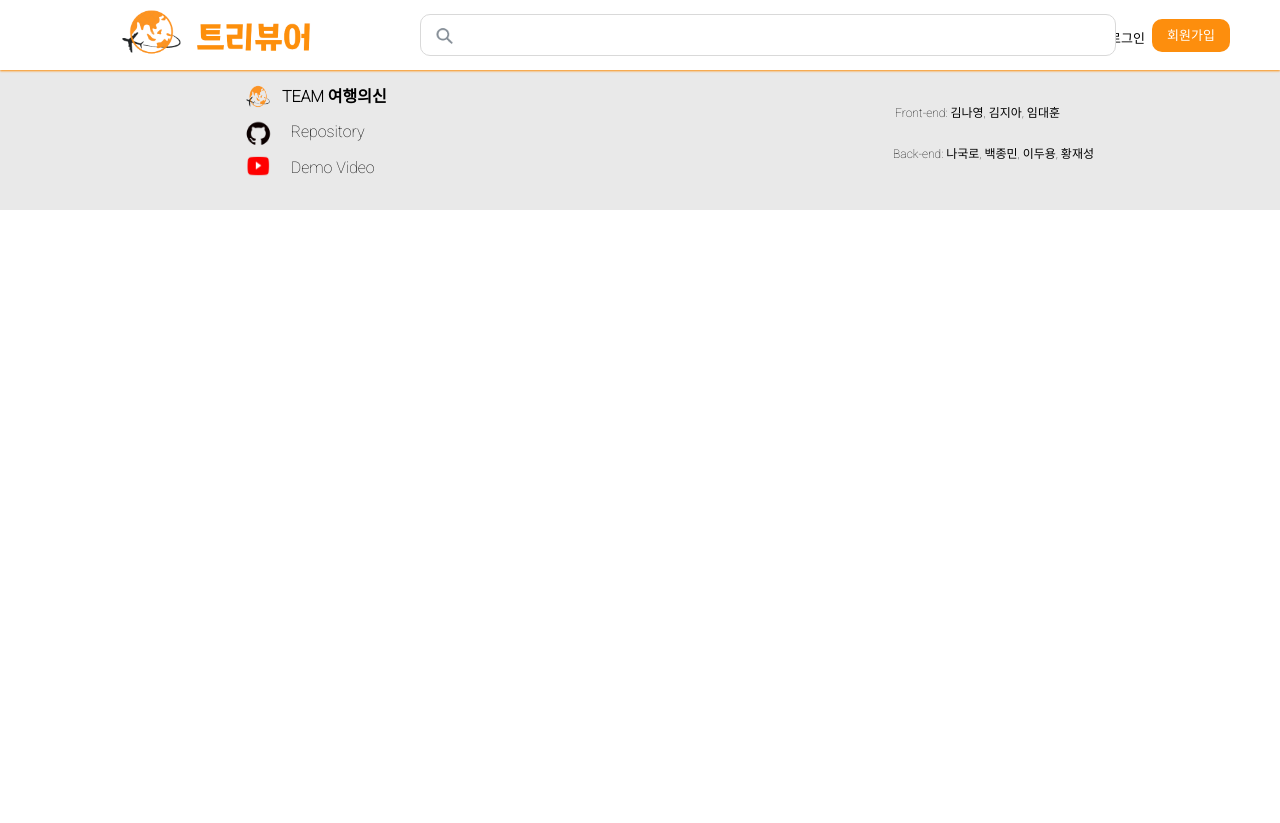
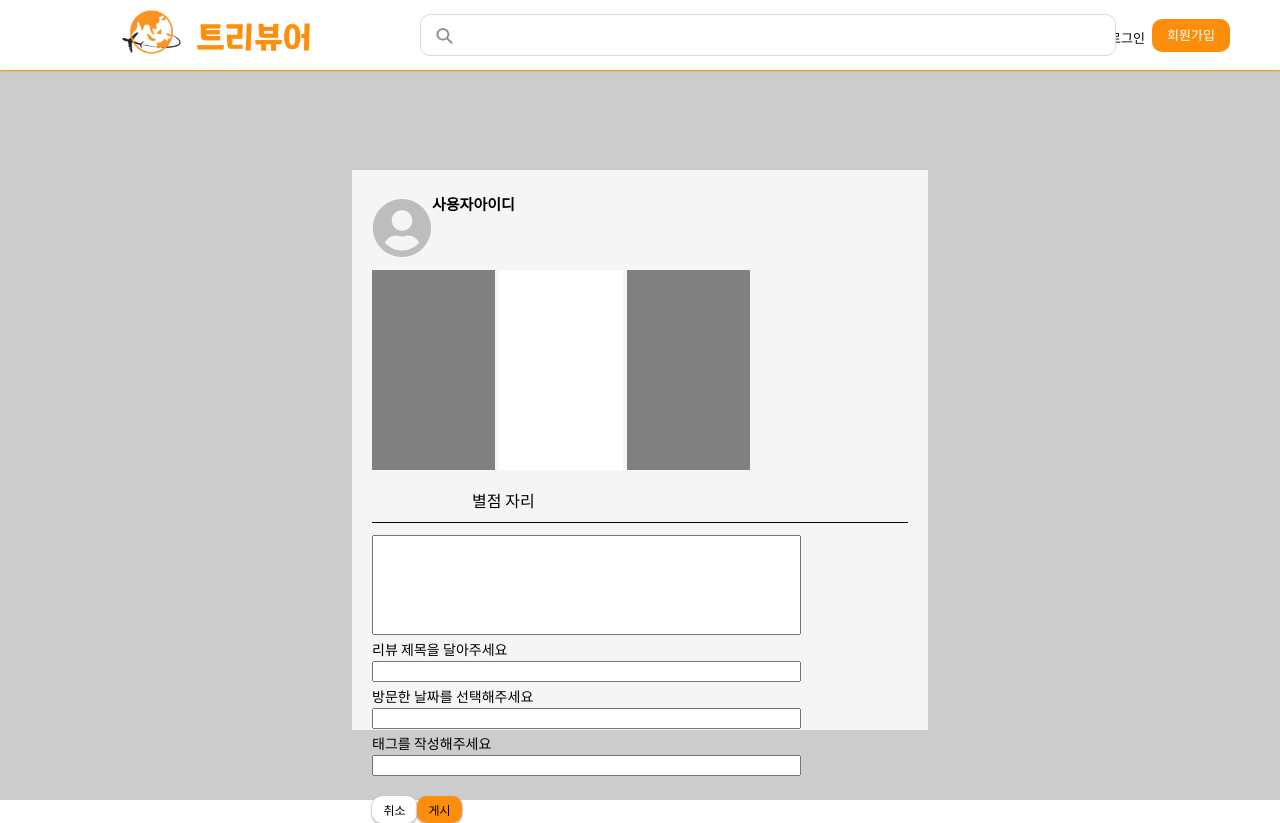
Before and after one commit to codestates-seb/seb42_main_028, a React (Create React App) app in the folder client/: page /reviewwrite in a window 1280 px wide. Before the commit the page ends 800 px from the top, so only its background shows below. Built offline with nearby package versions, Linux system fonts and the light colour scheme.

Commit message:
유저리뷰모달창

```diff
--- a/client/src/App.js
+++ b/client/src/App.js
@@ -16,7 +16,6 @@ import Footer from './components/Footer';
 
 import Layout from './layout/Layout';
 
-
 import { BrowserRouter as Router, Routes, Route } from 'react-router-dom';
 
 function App() {
@@ -26,6 +25,7 @@ function App() {
 			<Header />
 			<Routes>
 				<Route path='/' element={<Landingpage />} />
+				<Route path='/reviewwrite' element={<Reviewwrite />} />
 			</Routes>
 			<Layout>
 				<Routes>
@@ -35,12 +35,11 @@ function App() {
 					<Route path='/mypage' element={<Mypage />} />
 					<Route path='/review' element={<Reviewpage />} />
 					<Route path='/admin' element={<Adminpage />} />
-					<Route path='/reviewwrite' element={<Reviewwrite />} />
 					<Route path='404' element={<Errorpage />} />
 					<Route path='test' element={<Card2 />} />
 				</Routes>
 			</Layout>
-      <Footer />
+			<Footer />
 		</Router>
 	);
 }
--- a/client/src/components/Footer.jsx
+++ b/client/src/components/Footer.jsx
@@ -99,7 +99,7 @@ const Right = styled.div`
 
 const Footer = () => {
 	const location = useLocation().pathname;
-	if (location === '/' || location === '/login' || location === '/signup')
+	if (location === '/' || location === '/login' || location === '/signup' || location==='/reviewwrite')
 		return null;
 
 	return (
--- a/client/src/layout/Layout.jsx
+++ b/client/src/layout/Layout.jsx
@@ -10,7 +10,7 @@ const Wrapper = styled.div`
 `
 
 const Layout = ({children, style})=>{
-  return <Wrapper style={style}>{children}</Wrapper>
+  return (<Wrapper style={style}>{children}</Wrapper>);
 }
 
 export default Layout
--- a/client/src/pages/Review/Reviewlist.jsx
+++ b/client/src/pages/Review/Reviewlist.jsx
@@ -1,8 +1,8 @@
 import React from 'react';
 import styled from 'styled-components';
 
-import {FaUserCircle} from 'react-icons/fa';
-import {MdExpandMore}from 'react-icons/md'
+import {FaUserCircle} from 'react-icons/fa'; //프로필 아이콘
+import {MdExpandMore}from 'react-icons/md';
 
 const Card = styled.div`
 margin-top: 20px;
--- a/client/src/pages/Review/Reviewwrite.jsx
+++ b/client/src/pages/Review/Reviewwrite.jsx
@@ -1,10 +1,98 @@
 import React from 'react';
+import styled from "styled-components"
+import {FaUserCircle} from 'react-icons/fa';
 
 
+const Review = styled.div`
+	position : absolute;
+	top:0 ;
+	left: 0;
+    display: flex;
+    flex-direction: column;
+    align-items: center;
+    justify-content: center;
+	width: 100%;
+	height: 100%;
+	background-color:  rgba(0,0,0,0.2);
 
+`
+const Modal = styled.div`
+position : relative;
+	top:50px;
+	padding: 10px;
+
+	min-width: 380px;
+width: 45%;
+height: 70%;
+/* text-align: center; */
+padding :16px;
+background-color:  rgb(245, 245, 245);
+/* align-items:center; */
+
+
+`
+const Text = styled.p`
+    margin: 0;
+	font-size: 15px;
+	margin-bottom: 4px;
+`
+const Container = styled.div`
+margin : 12px 4px;
+align-items: ${(props) => props.align_items};
+`
+const Img=styled.div`
+min-width: 113px;
+width:23% ;
+height: 200px;
+background-color: gray;
+/* margin: auto; */
+`
+const Input=styled.input`
+width: 80%;
+min-width: 346px;
+margin-bottom:8px;
+padding-left: 8px;
+
+`
+const Button = styled.button`
+box-shadow: 0px 1px 1px 1px rgb(0,0,0,0.2);
+cursor: pointer;
+font-size: 12px;
+	width: 45px;
+	height: 27px;
+	border-radius: 10px;
+	background-color: #FD8E0D;
+
+`
 function Reviewwrite() {
-	return <>
-	</>
+	return <Review>
+	<Modal>
+	<Container style={{display:'flex'}}>
+    <FaUserCircle size="60" color='#BDBDBD'/>
+	<Text style={{fontWeight:'bold',textAlign:'left'}}>사용자아이디</Text>
+	</Container>
+	<Container style={{display:'flex'}}>
+		<Img style={{marginRight:'4px'}}></Img><Img style={{backgroundColor:'white',marginRight:'4px'}}></Img><Img></Img>
+	</Container>
+	<Container style={{borderBottom:'solid 1px black',padding:'12px 100px'}}>
+     별점 자리
+	</Container>
+	<Container >
+	<Input style={{height:'100px',marginbottom: '12px'}}></Input>
+	<Text style={{fontSize:'14px'}}>리뷰 제목을 달아주세요</Text>
+	<Input />
+	<Text style={{fontSize:'14px'}}>방문한 날짜를 선택해주세요</Text>
+	<Input/>
+	<Text style={{fontSize:'14px'}}>태그를 작성해주세요</Text>
+	<Input/>
+</Container>
+<Container style={{alignItems:'center'}}>
+	<Button style={{backgroundColor:'white'}}>취소</Button>
+	<Button>게시</Button>
+</Container>
+	</Modal>
+
+	</Review>
 }
 
 export default Reviewwrite;
```
